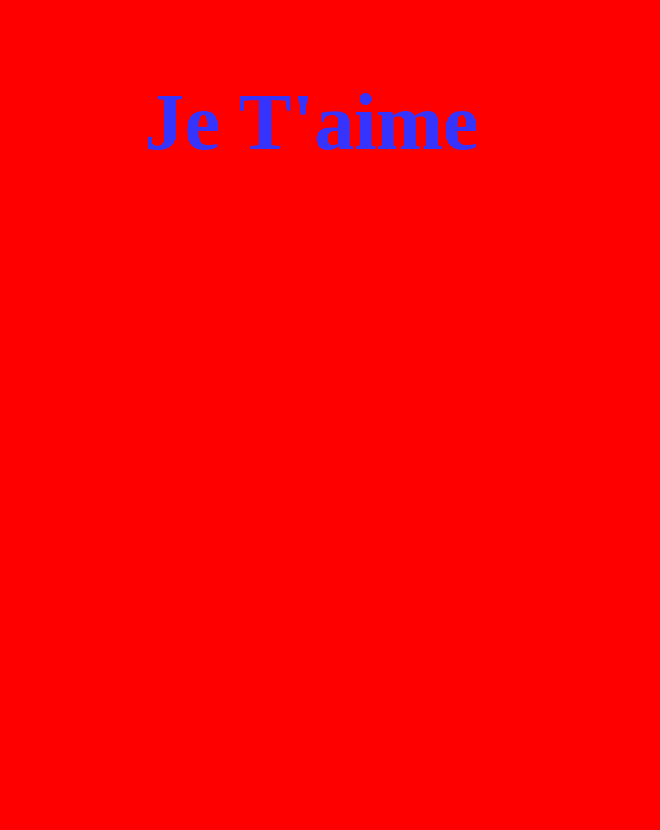
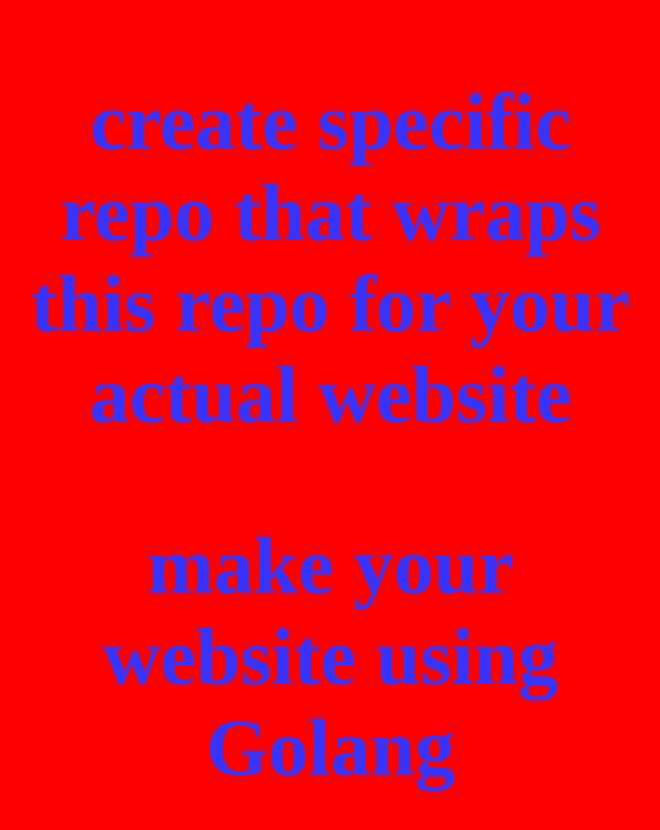
Before and after one commit to Rich9292/my_website, a plain HTML site: page index.html in a window 1280 px wide. Shown: the part 278-1108 px from the top of the page, without its empty margins (329-989 px from the left). Drawn offline with Linux system fonts and the light colour scheme; files whose address does not match are found by name.

Commit message:
Update index.html

```diff
--- a/index.html
+++ b/index.html
@@ -36,7 +36,11 @@
 		<div id="background_div">Home Page</div>
 
 		<!-- Giant Hello Lucile in the middle of the page -->
-		<div class="hello-lucile">Je T'aime</div>
+		<div class="hello-lucile">TODO:
+			<ul>revert this repo to be just templates for generic website modules</ul>
+			<ul>create specific repo that wraps this repo for your actual website</ul>
+			<ul>make your website using Golang</ul>
+		</div>
 
 	</body>
     <script type="module" src="/main.js"></script>
```
